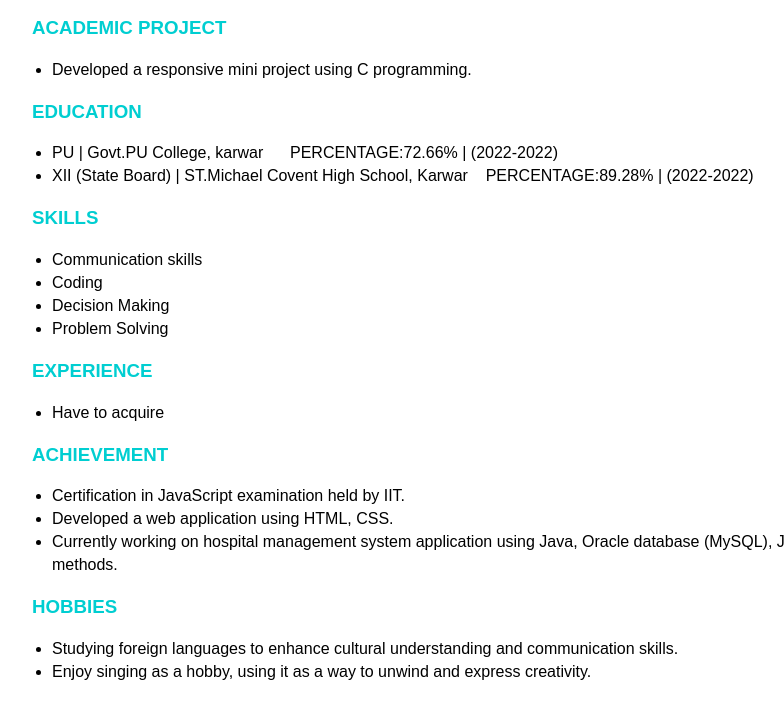
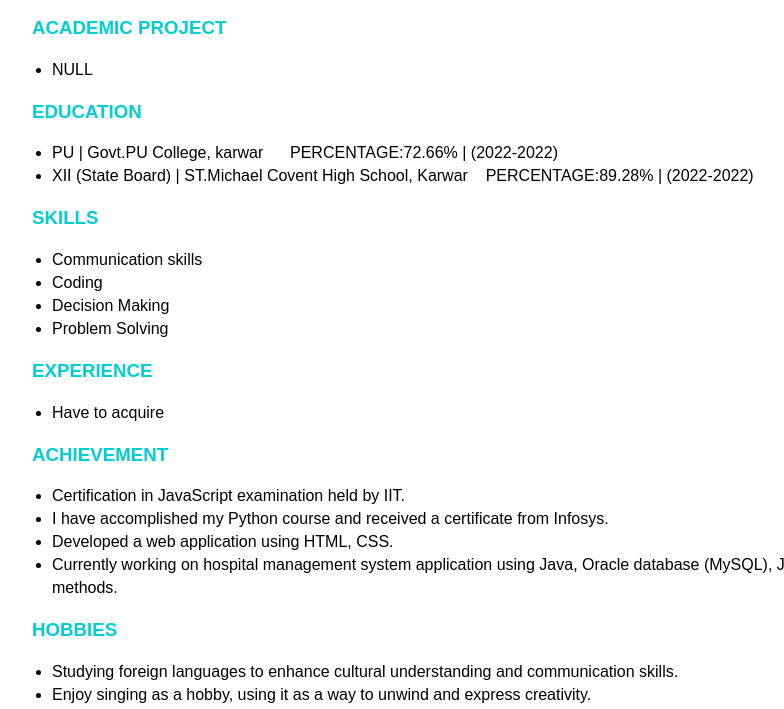
Before and after one commit to mehekkelaskar/newresume1, a plain HTML site: page index.html in a window 1280 px wide. Shown: the part 416-1125 px from the top of the page, without its empty margins (208-992 px from the left). Drawn offline with Linux system fonts and the light colour scheme.

Commit message:
Updated index.html

```diff
--- a/index.html
+++ b/index.html
@@ -44,7 +44,7 @@
     <p>yournamehere@gmail.com | 9999999999</p>
     <h3 class="pro">ACADEMIC PROJECT</h3>
     <ul>
-        <li>Developed a responsive mini project using C programming.</li>
+        <li>NULL</li>
     </ul>
     <h3 class="edu">EDUCATION</h3>
     <ul>
@@ -65,6 +65,7 @@
     <h3 class="ach">ACHIEVEMENT</h3>
     <ul>
         <li>Certification in JavaScript examination held by IIT.</li>
+	    <li>I have accomplished my Python course and received a certificate from Infosys.</li>
         <li>Developed a web application using HTML, CSS.</li>
         <li>Currently working on hospital management system  application using Java, Oracle database (MySQL), Java methods.</li>
     </ul>
```
